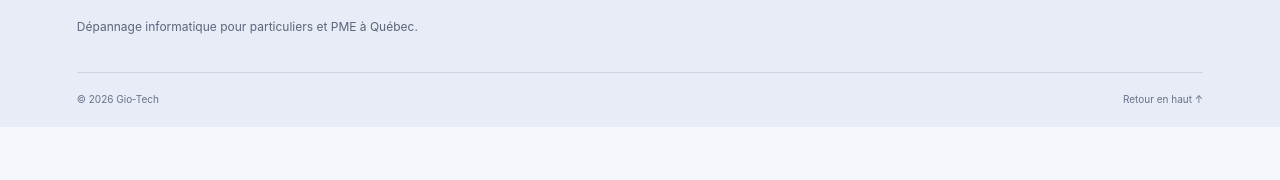
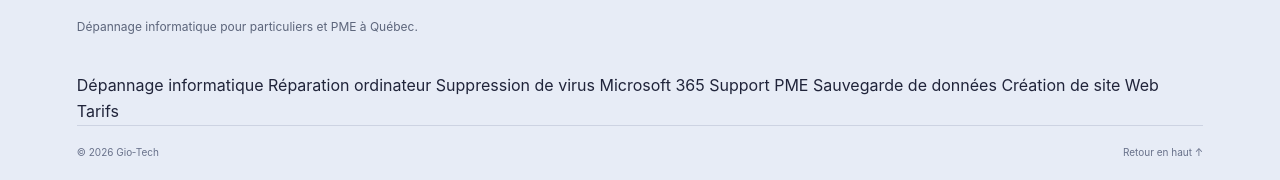
Before and after one commit to Gio-Technicien/gio-tech-site, a plain HTML site: page depannage-informatique-quebec.html in a window 1280 px wide. Shown: the part 4536-4716 px from the top of the page. Before the commit the page ends 4663 px from the top, so only its background shows below. Drawn offline with Linux system fonts and the light colour scheme.

Commit message:
Update depannage-informatique-quebec.html

```diff
--- a/depannage-informatique-quebec.html
+++ b/depannage-informatique-quebec.html
@@ -82,6 +82,26 @@
 <section class="section"><div class="section-heading"><p class="eyebrow">SECTEURS DESSERVIS</p><h2>Dépannage informatique dans la région de Québec</h2><p>Services offerts à Québec, Charlesbourg, Beauport, Sainte‑Foy, Lévis et L'Ancienne‑Lorette pour particuliers et PME.</p></div></section>
 <section class="contact section" id="contact"><div class="contact-intro"><p class="eyebrow">ENTRONS EN CONTACT</p><h2>Besoin d'assistance informatique ?</h2><p>Décrivez votre problème et nous communiquerons avec vous rapidement.</p></div><form class="contact-form" action="https://formspree.io/f/xzeekkzw" method="POST"><label for="name">Votre nom</label><input id="name" name="name" required><label for="email">Votre courriel</label><input id="email" name="email" type="email" required><label for="subject">Sujet</label><input id="subject" name="subject" required><label for="message">Votre message</label><textarea id="message" name="message" rows="5" required></textarea><div class="honeypot"><input type="text" name="_gotcha"></div><div class="cf-turnstile" data-sitekey="0x4AAAAAAFy3pLSmN16VrvKZ"></div><button class="button primary submit-button" type="submit">Envoyer mon message</button></form></section>
 </main>
-<footer class="footer"><a class="brand footer-brand" href="index.html"><img src="assets/technicien-informatique-quebec.jpg" alt="Logo Gio-Tech" width="44" height="44"><span>Gio<span class="accent">‑Tech</span><small>SOLUTIONS INFORMATIQUES</small></span></a><p>Dépannage informatique pour particuliers et PME à Québec.</p><div class="footer-bottom"><span>© <span id="year"></span> Gio‑Tech</span><a href="#top">Retour en haut ↑</a></div></footer>
+<footer class="footer"><a class="brand footer-brand" href="index.html"><img src="assets/technicien-informatique-quebec.jpg" alt="Logo Gio-Tech" width="44" height="44"><span>Gio<span class="accent">‑Tech</span><small>SOLUTIONS INFORMATIQUES</small></span></a><p>Dépannage informatique pour particuliers et PME à Québec.</p>
+ <div class="footer-links">
+
+<a href="depannage-informatique-quebec.html">Dépannage informatique</a>
+
+<a href="reparation-ordinateur-quebec.html">Réparation ordinateur</a>
+
+<a href="suppression-virus-quebec.html">Suppression de virus</a>
+
+<a href="microsoft-365-quebec.html">Microsoft 365</a>
+
+<a href="support-pme-quebec.html">Support PME</a>
+
+<a href="sauvegarde-donnees-quebec.html">Sauvegarde de données</a>
+
+<a href="creation-site-web-quebec.html">Création de site Web</a>
+
+<a href="tarifs.html">Tarifs</a>
+
+</div>
+ <div class="footer-bottom"><span>© <span id="year"></span> Gio‑Tech</span><a href="#top">Retour en haut ↑</a></div></footer>
 </body>
 </html>
```
